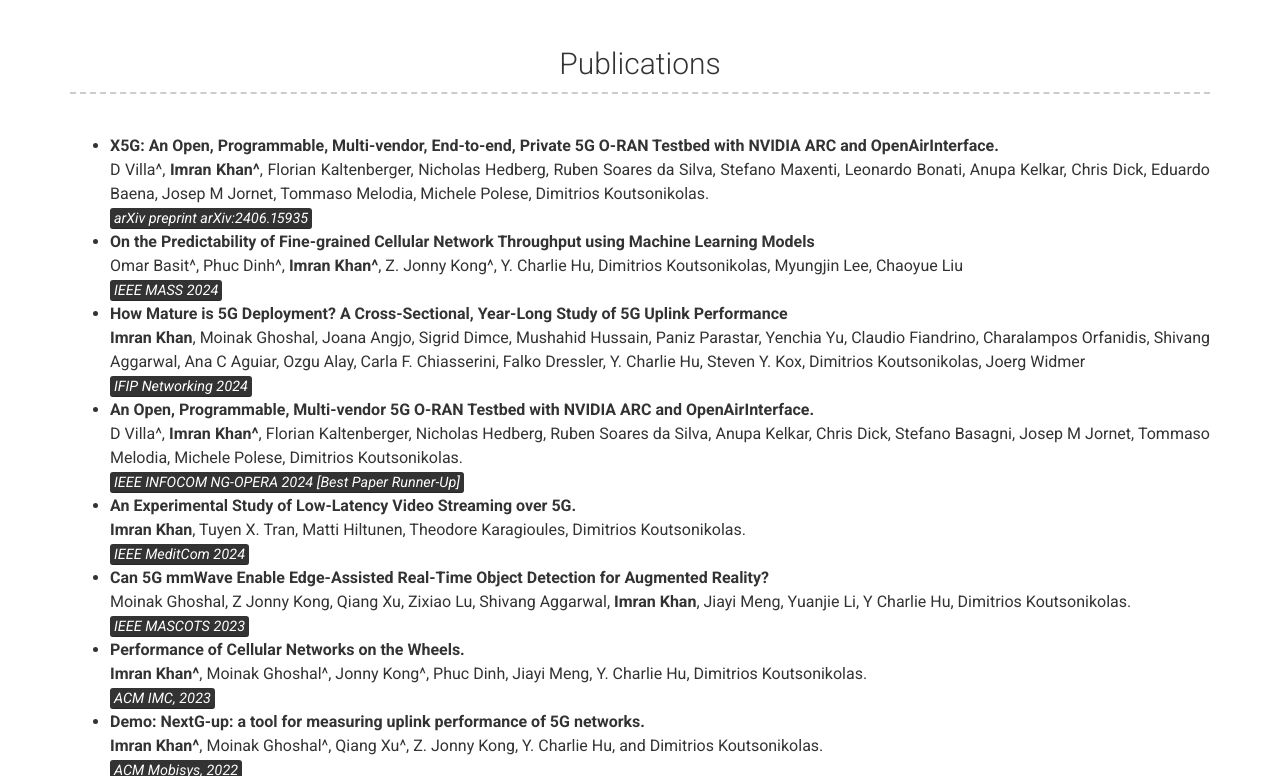
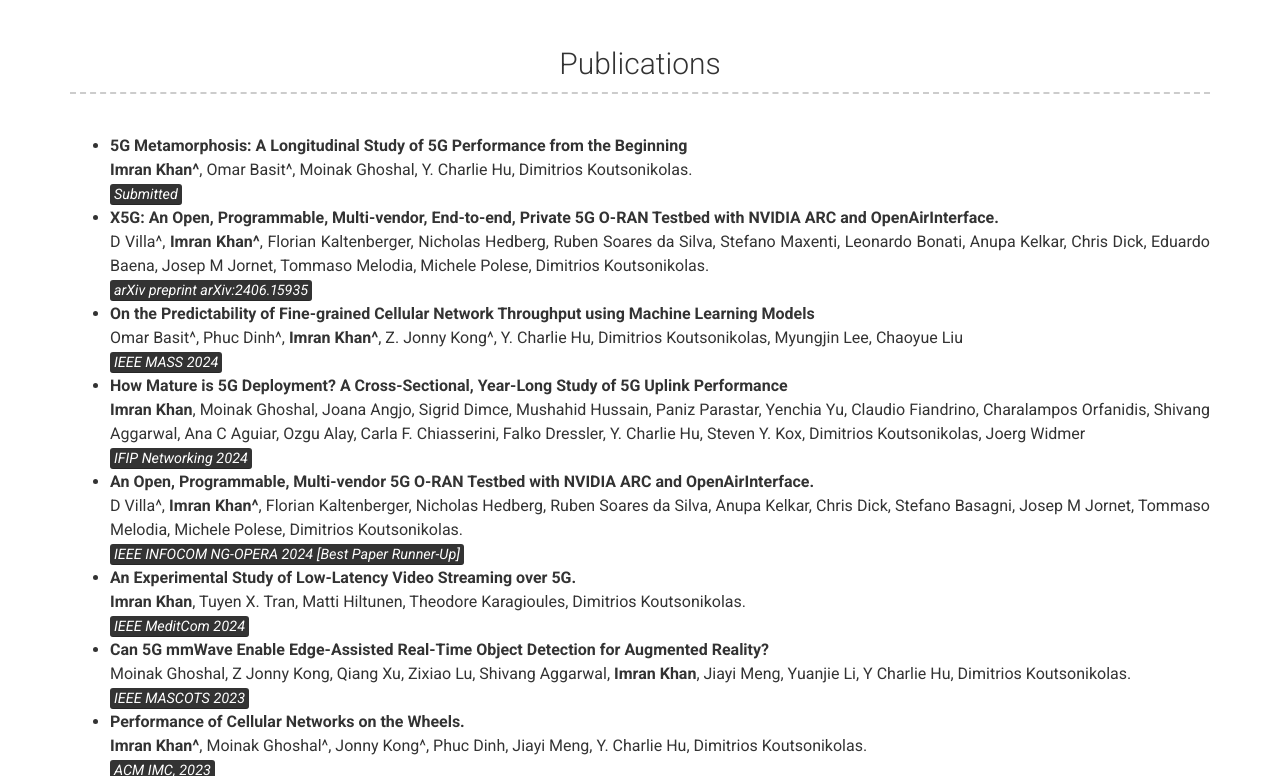
Before and after one commit to imranbuet63/imranbuet63.github.io, a Jekyll site: the page built from index.md, in a window 1280 px wide and 900 px high, scrolled down 382 px, cut to the strip 124-900 px from the top of the window. Built offline with Jekyll 4.4.1, drawn with Linux system fonts in a browser that asks for light colours; nearby versions of some CDN libraries.

Commit message:
added new publication

```diff
--- a/_config.yml
+++ b/_config.yml
@@ -58,6 +58,10 @@ content:
   - title: Publications # Title for the section
     layout: text # Type of content section (list/text)
     content: |
+
+      - <strong>5G Metamorphosis: A Longitudinal Study of 5G Performance from the Beginning</strong>
+        <br> __Imran Khan^__, Omar Basit^,  Moinak Ghoshal, Y. Charlie Hu, Dimitrios Koutsonikolas.
+        <br><em><mark>Submitted</mark></em>
       - <strong>X5G: An Open, Programmable, Multi-vendor, End-to-end, Private 5G O-RAN Testbed with NVIDIA ARC and OpenAirInterface.</strong>
         <br> D Villa^, __Imran Khan^__, Florian Kaltenberger, Nicholas Hedberg, Ruben Soares da Silva, Stefano Maxenti, Leonardo Bonati, Anupa Kelkar, Chris Dick, Eduardo Baena,  Josep M Jornet, Tommaso Melodia, Michele Polese, Dimitrios Koutsonikolas.
         <br><em><mark>arXiv preprint arXiv:2406.15935</mark></em>
```
